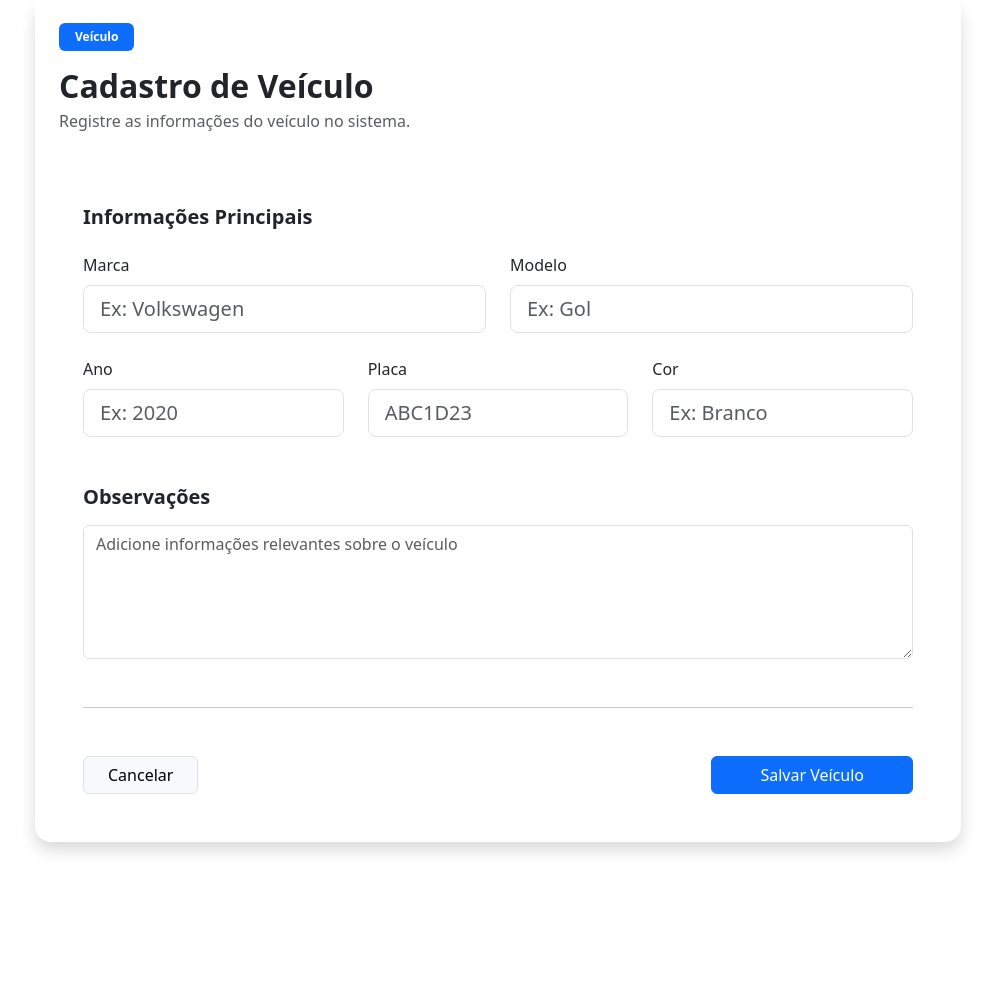
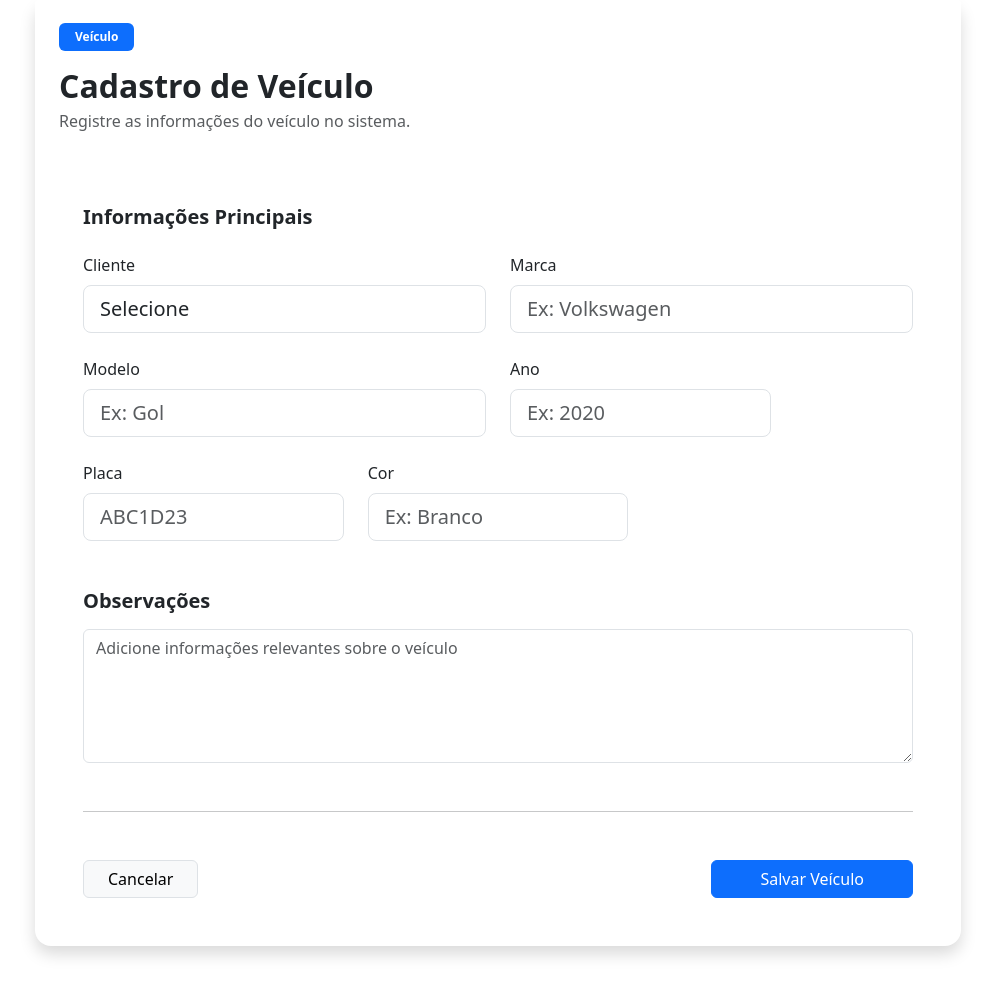
Before and after one commit to gabrielsousa2310/projetofinal708, a Flask app: page /cadastro_veiculos in a window 1280 px wide. Shown: the part 105-1099 px from the top of the page, without its empty margins (142-1137 px from the left). Before the commit the page ends 958 px from the top, so only its background shows below. Run offline with Flask 3, Linux system fonts and the light colour scheme; the visitor is signed in with stand-in values (Sample User, id 1); data that the repository does not hold is empty.

Commit message:
atualizacao

```diff
--- a/app.py
+++ b/app.py
@@ -172,6 +172,8 @@ def cadastro_veiculos():
         print('Usuario nao logado')
         return redirect(url_for('index'))
 
+
+
     if request.method == 'POST':
         marca = request.form.get('marca')
         modelo = request.form.get('modelo')
@@ -179,6 +181,7 @@ def cadastro_veiculos():
         placa = request.form.get('placa')
         cor = request.form.get('cor')
         observacoes = request.form.get('observacoes')
+        cliente_id = request.form.get("cliente_id")
 
         dados = {
             'marca': marca,
@@ -186,12 +189,16 @@ def cadastro_veiculos():
             'ano': ano,
             'placa': placa,
             'cor': cor,
-            'observacoes': observacoes
+            'observacoes': observacoes,
+            'cliente_id': cliente_id
         }
 
         supabase.table('veiculos').insert(dados).execute()
         return redirect(url_for('cadastro_veiculos'))
-    return render_template('cadastro_veiculos.html')
+
+    cliente = supabase.table('clientes').select("id,nome").execute()
+
+    return render_template('cadastro_veiculos.html', cliente=cliente.data)
 
 
 @app.route('/ver_clientes')
--- a/templates/cadastro_veiculos.html
+++ b/templates/cadastro_veiculos.html
@@ -32,11 +32,28 @@
                     <form method="POST">
 
                         <!-- INFORMAÇÕES PRINCIPAIS -->
+
                         <h5 class="fw-semibold mb-4">
                             Informações Principais
                         </h5>
 
                         <div class="row g-4">
+
+                            <div class="col-md-6">
+                                <label class="form-label">Cliente</label>
+
+                                <select name="cliente_id" id="cliente" class="form-control form-control-lg">
+                                    <option value="">Selecione</option>
+                                    {% for cliente in cliente %}
+
+                                    <option value="{{cliente.id}}">{{cliente.nome}}</option>
+
+                                    {% endfor %}
+
+                                </select>
+
+                            </div>
+
 
                             <div class="col-md-6">
                                 <label class="form-label">Marca</label>
```
